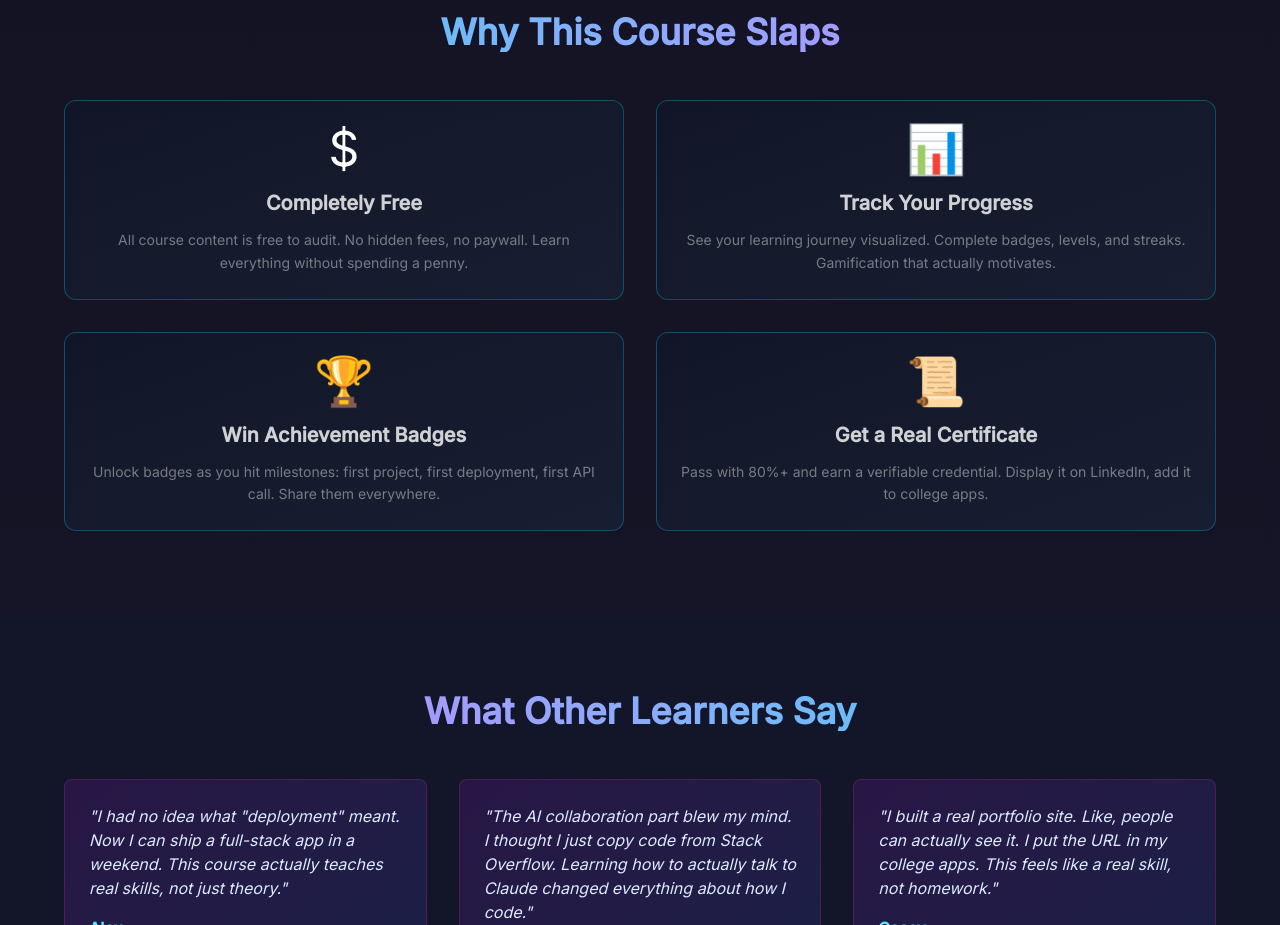
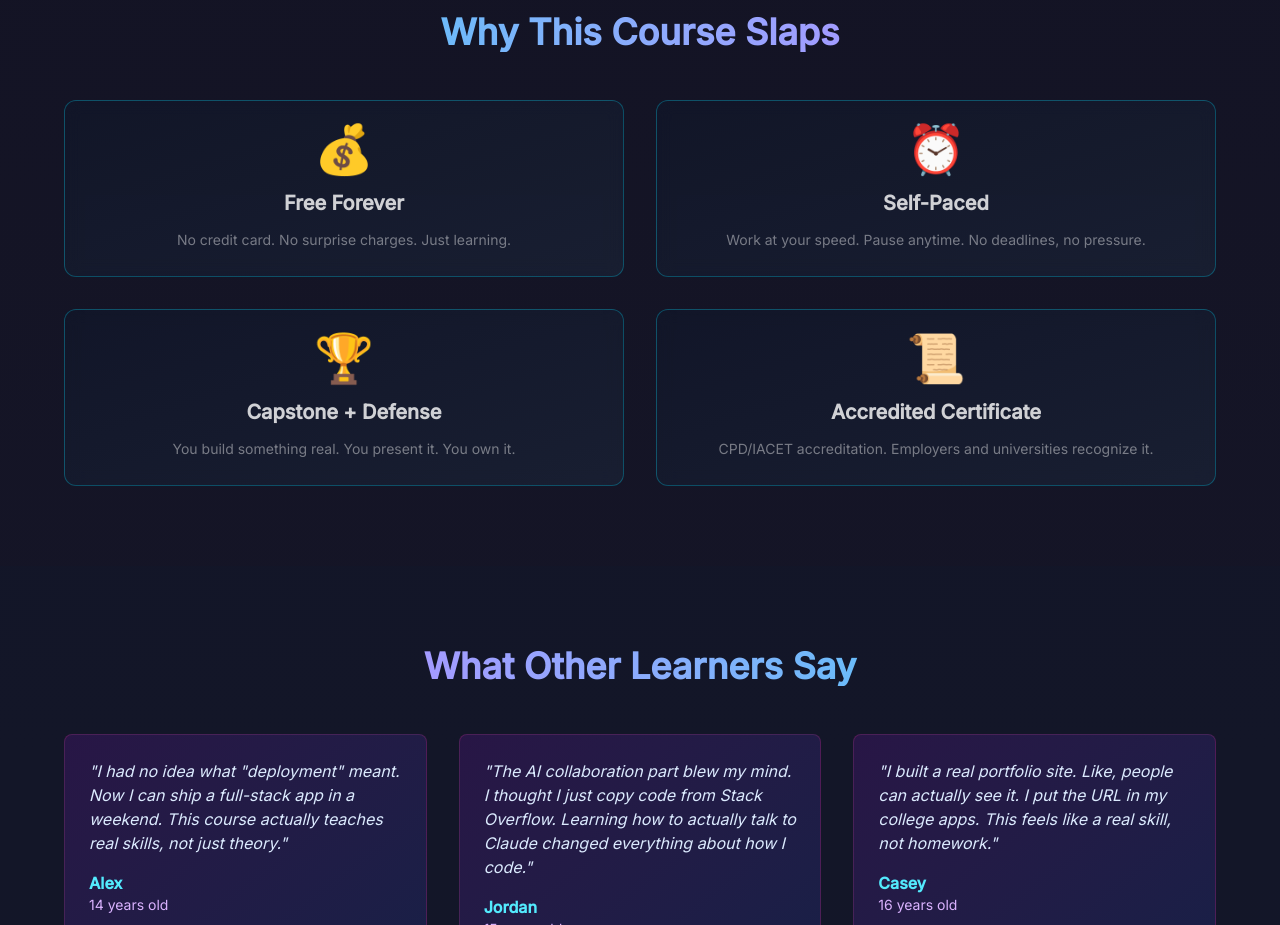
Before and after one commit to thechefcharles/learn-to-vibe-code, a Next.js app: page /landing-kids in a window 1280 px wide. Shown: the part 2660-3585 px from the top of the page. Built offline with nearby package versions, Linux system fonts and the light colour scheme.

Commit message:
refactor: update features copy for course mechanics focus

```diff
--- a/components/kids-landing/InteractiveFeatureCard.tsx
+++ b/components/kids-landing/InteractiveFeatureCard.tsx
@@ -9,24 +9,14 @@ import { useReducedMotion } from '@/hooks/useReducedMotion';
 export interface FeatureData {
   id: string;
   title: string;
-  copy: string;
-  hoverEffect: 'dollar-signs-away' | 'progress-animate' | 'trophy-animate' | 'certificate-slide';
-  icon: 'dollar' | 'chart' | 'trophy' | 'certificate';
+  description: string;
+  animation: 'dollar-signs-away' | 'progress-animate' | 'trophy-animate' | 'certificate-slide';
+  icon: string;
 }
 
 interface InteractiveFeatureCardProps {
   feature: FeatureData;
 }
-
-/**
- * Icon mapping: simple emoji or SVG symbols
- */
-const ICON_MAP: Record<FeatureData['icon'], string> = {
-  dollar: '$',
-  chart: '📊',
-  trophy: '🏆',
-  certificate: '📜',
-};
 
 export const InteractiveFeatureCard: React.FC<InteractiveFeatureCardProps> = ({
   feature,
@@ -47,7 +37,7 @@ export const InteractiveFeatureCard: React.FC<InteractiveFeatureCardProps> = ({
     setTimeout(() => setParticleTrigger(false), 100);
 
     // Animate progress bar
-    if (feature.hoverEffect === 'progress-animate') {
+    if (feature.animation === 'progress-animate') {
       let progress = 0;
       const interval = setInterval(() => {
         progress += Math.random() * 30 + 10;
@@ -84,7 +74,7 @@ export const InteractiveFeatureCard: React.FC<InteractiveFeatureCardProps> = ({
     }, 1500);
   };
 
-  const icon = ICON_MAP[feature.icon];
+  const icon = feature.icon;
 
   return (
     <>
@@ -125,14 +115,14 @@ export const InteractiveFeatureCard: React.FC<InteractiveFeatureCardProps> = ({
           animate={isHovering && !prefersReducedMotion ? { opacity: 1 } : { opacity: 0.6 }}
           transition={{ duration: 0.3 }}
         >
-          {feature.copy}
+          {feature.description}
         </motion.p>
 
         {/* Feature-specific hover effects */}
         {isHovering && (
           <>
             {/* Dollar: Free indicator */}
-            {feature.hoverEffect === 'dollar-signs-away' && (
+            {feature.animation === 'dollar-signs-away' && (
               <motion.div
                 className="mt-4 px-3 py-2 rounded-lg bg-green-500/20 border border-green-400 text-green-400 text-sm font-semibold"
                 initial={{ scale: 0, opacity: 0 }}
@@ -145,7 +135,7 @@ export const InteractiveFeatureCard: React.FC<InteractiveFeatureCardProps> = ({
             )}
 
             {/* Chart: Progress bar */}
-            {feature.hoverEffect === 'progress-animate' && (
+            {feature.animation === 'progress-animate' && (
               <motion.div
                 className="mt-4 w-full"
                 initial={{ opacity: 0 }}
@@ -168,7 +158,7 @@ export const InteractiveFeatureCard: React.FC<InteractiveFeatureCardProps> = ({
             )}
 
             {/* Trophy: Bounce animation */}
-            {feature.hoverEffect === 'trophy-animate' && (
+            {feature.animation === 'trophy-animate' && (
               <motion.div
                 className="mt-4 text-4xl"
                 animate={{
@@ -185,7 +175,7 @@ export const InteractiveFeatureCard: React.FC<InteractiveFeatureCardProps> = ({
             )}
 
             {/* Certificate: Slide-in preview */}
-            {feature.hoverEffect === 'certificate-slide' && (
+            {feature.animation === 'certificate-slide' && (
               <motion.div
                 className="mt-4 p-4 rounded-lg bg-gradient-to-br from-amber-900/30 to-yellow-900/30 border border-amber-400/50 w-full max-w-xs"
                 initial={{ x: 100, opacity: 0 }}
--- a/lib/kids-landing/content.ts
+++ b/lib/kids-landing/content.ts
@@ -26,9 +26,9 @@ export interface Concept {
 export interface Feature {
   id: string;
   title: string;
-  copy: string;
-  hoverEffect: 'dollar-signs-away' | 'progress-animate' | 'trophy-animate' | 'certificate-slide';
-  icon: 'dollar' | 'chart' | 'trophy' | 'certificate';
+  description: string;
+  animation: 'dollar-signs-away' | 'progress-animate' | 'trophy-animate' | 'certificate-slide';
+  icon: string;
 }
 
 export interface Testimonial {
@@ -80,6 +80,14 @@ export interface KidsLandingContent {
     }>;
   };
 }
+
+export const MODULE_TIERS = {
+  foundations: { name: 'Foundations', modules: [0, 1, 2, 3] },
+  building: { name: 'Building', modules: [4, 5, 6, 7, 8, 9] },
+  production: { name: 'Production', modules: [10, 11, 12] },
+  landscape: { name: 'Landscape', modules: [13, 14, 15] },
+  capstone: { name: 'Capstone', modules: [16] }
+};
 
 export const KIDS_LANDING_CONTENT: KidsLandingContent = {
   meta: {
@@ -163,31 +171,31 @@ export const KIDS_LANDING_CONTENT: KidsLandingContent = {
   features: [
     {
       id: 'free',
-      title: 'Completely Free',
-      copy: 'All course content is free to audit. No hidden fees, no paywall. Learn everything without spending a penny.',
-      hoverEffect: 'dollar-signs-away',
-      icon: 'dollar',
+      title: 'Free Forever',
+      description: 'No credit card. No surprise charges. Just learning.',
+      animation: 'dollar-signs-away',
+      icon: '💰',
     },
     {
-      id: 'progress',
-      title: 'Track Your Progress',
-      copy: 'See your learning journey visualized. Complete badges, levels, and streaks. Gamification that actually motivates.',
-      hoverEffect: 'progress-animate',
-      icon: 'chart',
+      id: 'self-paced',
+      title: 'Self-Paced',
+      description: 'Work at your speed. Pause anytime. No deadlines, no pressure.',
+      animation: 'progress-animate',
+      icon: '⏰',
     },
     {
-      id: 'win',
-      title: 'Win Achievement Badges',
-      copy: 'Unlock badges as you hit milestones: first project, first deployment, first API call. Share them everywhere.',
-      hoverEffect: 'trophy-animate',
-      icon: 'trophy',
+      id: 'capstone',
+      title: 'Capstone + Defense',
+      description: 'You build something real. You present it. You own it.',
+      animation: 'trophy-animate',
+      icon: '🏆',
     },
     {
       id: 'certificate',
-      title: 'Get a Real Certificate',
-      copy: 'Pass with 80%+ and earn a verifiable credential. Display it on LinkedIn, add it to college apps.',
-      hoverEffect: 'certificate-slide',
-      icon: 'certificate',
+      title: 'Accredited Certificate',
+      description: 'CPD/IACET accreditation. Employers and universities recognize it.',
+      animation: 'certificate-slide',
+      icon: '📜',
     },
   ],
   testimonials: [
```
